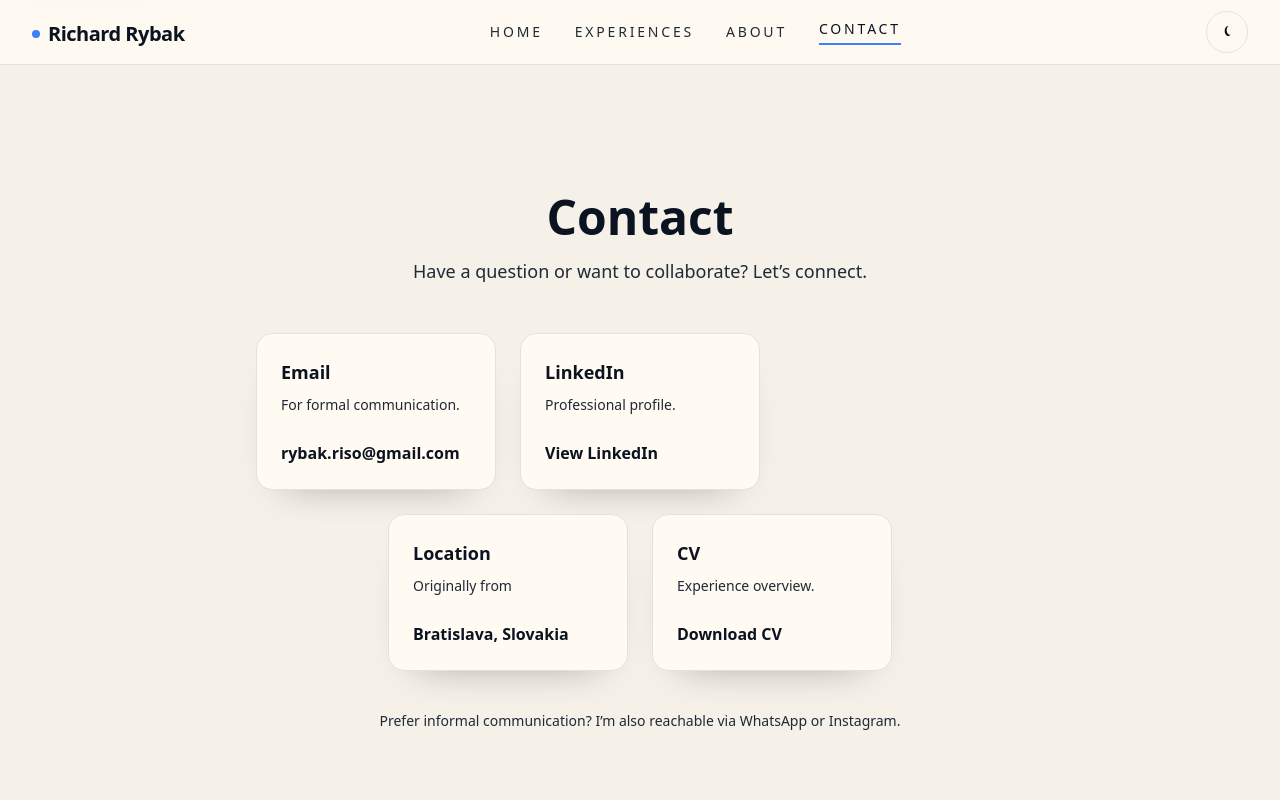
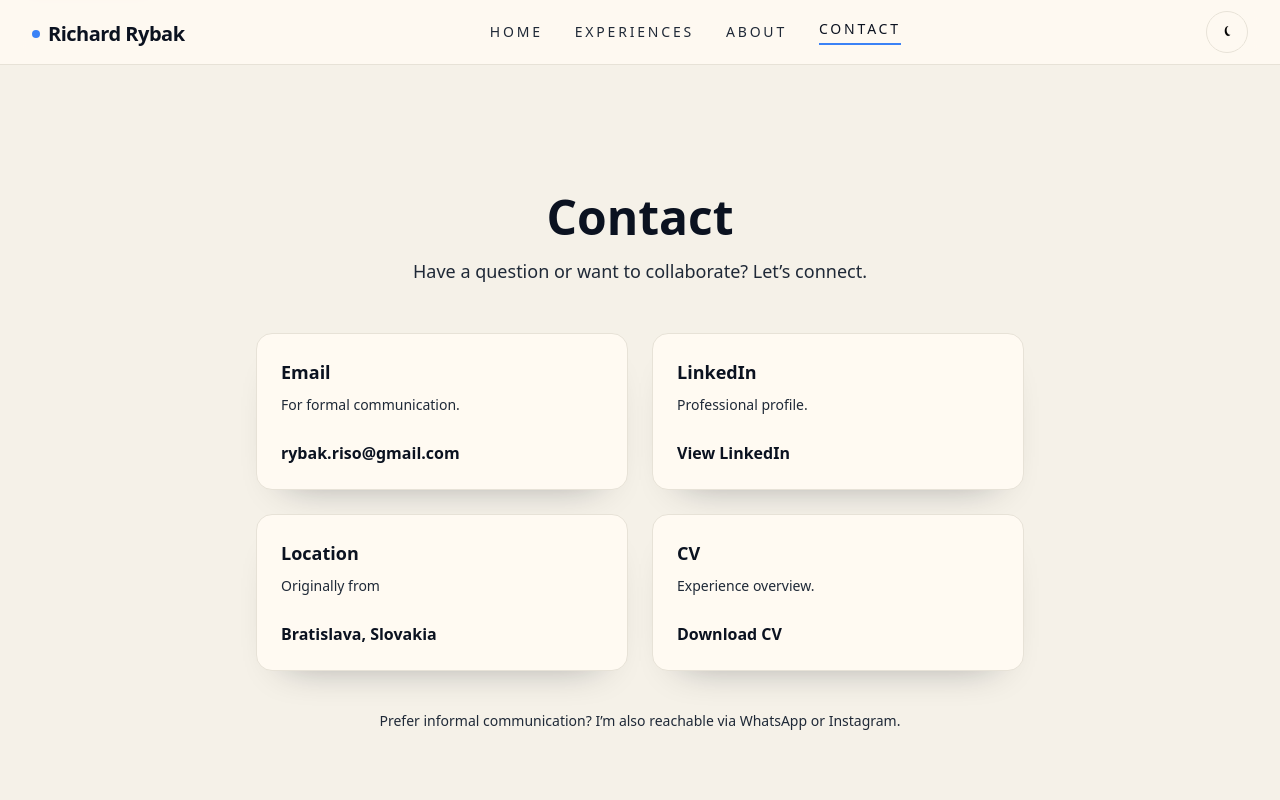
Before and after one commit to rybakrisko/Portfolio2.0, a React (Vite) app: page /kontakt in a window 1280 px wide. Shown: the top 800 px of the page. Built offline with nearby package versions, Linux system fonts and the light colour scheme.

Commit message:
Align contact cards in two-row grid

```diff
--- a/src/pages/Contact.tsx
+++ b/src/pages/Contact.tsx
@@ -12,7 +12,7 @@ export default function Contact() {
             className="mb-12"
           />
 
-          <div className="grid gap-6 sm:grid-cols-2 lg:grid-cols-6">
+          <div className="grid gap-6 sm:grid-cols-2 lg:grid-cols-4">
             <div className="lg:col-span-2 bg-cream border border-cloud rounded-2xl p-6 card-shadow dark:bg-slateBlue dark:border-cream/10 flex h-full flex-col">
               <h3 className="text-lg font-display font-semibold text-ink dark:text-cream">
                 Email
@@ -45,7 +45,7 @@ export default function Contact() {
               </a>
             </div>
 
-            <div className="lg:col-span-2 lg:col-start-2 bg-cream border border-cloud rounded-2xl p-6 card-shadow dark:bg-slateBlue dark:border-cream/10 flex h-full flex-col">
+            <div className="lg:col-span-2 bg-cream border border-cloud rounded-2xl p-6 card-shadow dark:bg-slateBlue dark:border-cream/10 flex h-full flex-col">
               <h3 className="text-lg font-display font-semibold text-ink dark:text-cream">
                 Location
               </h3>
@@ -62,7 +62,7 @@ export default function Contact() {
               </a>
             </div>
 
-            <div className="lg:col-span-2 lg:col-start-4 bg-cream border border-cloud rounded-2xl p-6 card-shadow dark:bg-slateBlue dark:border-cream/10 flex h-full flex-col">
+            <div className="lg:col-span-2 bg-cream border border-cloud rounded-2xl p-6 card-shadow dark:bg-slateBlue dark:border-cream/10 flex h-full flex-col">
               <h3 className="text-lg font-display font-semibold text-ink dark:text-cream">
                 CV
               </h3>
```
